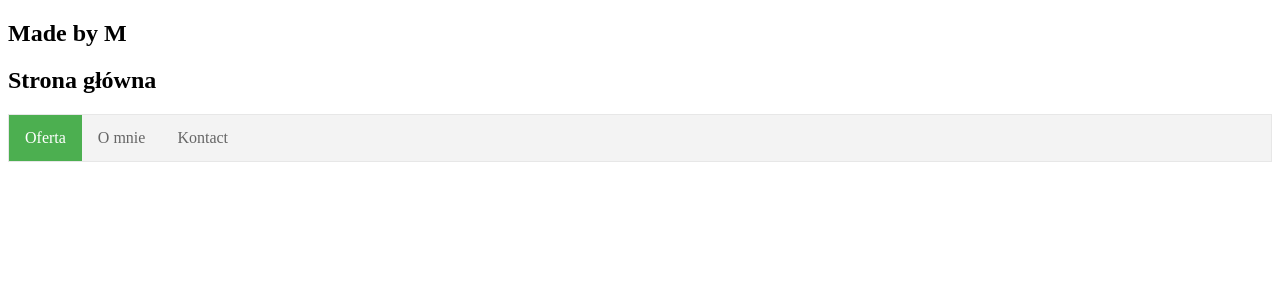
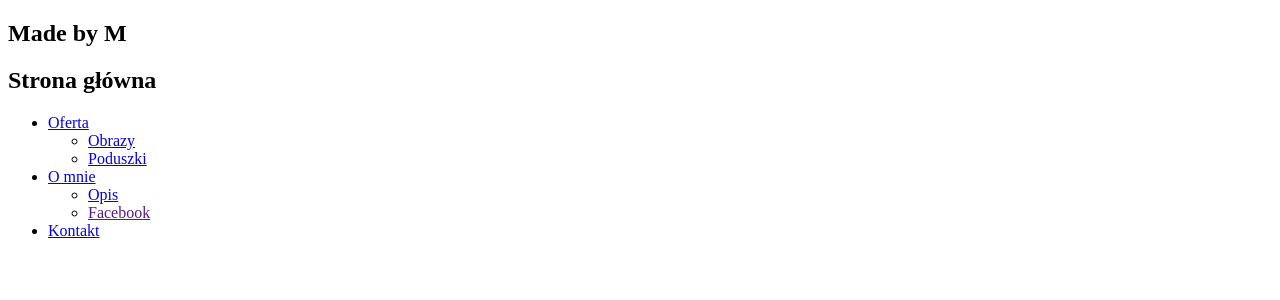
Before and after one commit to RobertPodgajny/Final_project, a Django app: page /main_page/ in a window 1280 px wide. Shown: the top 300 px of the page. Run offline with Django 3.2, Linux system fonts and the light colour scheme.

Commit message:
Add templates, structure of page

```diff
--- a/handicraft_shop/handicraft_shop/urls.py
+++ b/handicraft_shop/handicraft_shop/urls.py
@@ -18,14 +18,18 @@ from django.conf.urls import url
 from django.conf.urls.static import static
 from django.contrib import admin
 
-from shop_app.views import StartView, MainView, OfferView, PicturesOfferView, CushionsOfferView
+from shop_app.views import StartView, MainView, OfferView, PicturesOfferView, CushionsOfferView, AboutView, \
+    AboutDescriptionView, ContactView
 
 urlpatterns = [
     url(r'^admin/', admin.site.urls),
     url(r'^$', StartView.as_view(), name='start'),
     url(r'^main_page/$', MainView.as_view(), name='main'),
     url(r'^offer/$', OfferView.as_view(), name='offer'),
-    url(r'^offer/pictures/$', PicturesOfferView, name='pictures'),
-    url(r'^offer/cushions/$', CushionsOfferView, name='cushions'),
+    url(r'^offer/pictures/$', PicturesOfferView.as_view(), name='pictures'),
+    url(r'^offer/cushions/$', CushionsOfferView.as_view(), name='cushions'),
+    url(r'^about/$', AboutView.as_view(), name='about'),
+    url(r'^about/description/$', AboutDescriptionView.as_view(), name='desc'),
+    url(r'^contact/$', ContactView.as_view(), name='contact'),
 
 ] + static(settings.MEDIA_URL, document_root=settings.MEDIA_ROOT)
--- /dev/null
+++ b/handicraft_shop/shop_app/templates/about.html
@@ -0,0 +1,5 @@
+{% extends "main_page.html" %}
+{% block content %}
+<a href="{% url 'desc' %}">Opis</a><br>
+<a href="">Facebook</a>
+{% endblock %}
--- /dev/null
+++ b/handicraft_shop/shop_app/templates/about_desc.html
@@ -0,0 +1,4 @@
+{% extends "main_page.html" %}
+{% block content %}
+<h3>O mnie:</h3>
+{% endblock %}
--- a/handicraft_shop/shop_app/templates/main_page.html
+++ b/handicraft_shop/shop_app/templates/main_page.html
@@ -4,35 +4,8 @@
     <meta charset="UTF-8">
     <title>Made by M</title>
     <style>
-ul {
-    list-style-type: none;
-    margin: 0;
-    padding: 0;
-    overflow: hidden;
-    border: 1px solid #e7e7e7;
-    background-color: #f3f3f3;
-}
 
-li {
-    float: left;
-}
 
-li a {
-    display: block;
-    color: #666;
-    text-align: center;
-    padding: 14px 16px;
-    text-decoration: none;
-}
-
-li a:hover:not(.active) {
-    background-color: #ddd;
-}
-
-li a.active {
-    color: white;
-    background-color: #4CAF50;
-}
     </style>
 </head>
 <body>
@@ -40,10 +13,25 @@ li a.active {
 {% block content %}
 <h2>Strona główna</h2>
 <ul>
-  <li><a class="active" href="">Oferta</a></li>
-  <li><a href="">O mnie</a></li>
-  <li><a href="">Kontact</a></li>
+  <li><a href="{% url 'offer'%}">Oferta</a>
+    <ul>
+        <li><a href="{% url 'pictures' %}">Obrazy</a></li>
+        <li><a href="{% url 'cushions' %}">Poduszki</a></li>
+    </ul>
+  </li>
+  <li><a href="{% url 'about' %}">O mnie</a>
+    <ul>
+        <li><a href="{% url 'desc' %}">Opis</a></li>
+        <li><a href="">Facebook</a></li>
+    </ul>
+  </li>
+  <li><a href="{% url 'contact' %}">Kontakt</a></li>
 </ul>
+
 {% endblock %}
+
+<!--{% block footer %}-->
+<!--Stopka-->
+<!--{% endblock %}-->
 </body>
 </html>
--- a/handicraft_shop/shop_app/templates/offer.html
+++ b/handicraft_shop/shop_app/templates/offer.html
@@ -1,5 +1,5 @@
 {% extends "main_page.html" %}
 {%block content %}
-<a href="">Obrazy</a><br>
-<a href="">Poduszki</a>
+<a href="{% url 'pictures' %}">Obrazy</a><br>
+<a href="{% url 'cushions' %}">Poduszki</a>
 {% endblock %}
--- a/handicraft_shop/shop_app/templates/pictures_offer.html
+++ b/handicraft_shop/shop_app/templates/pictures_offer.html
@@ -3,7 +3,7 @@
 <h2>Obrazy:</h2>
 {% for picture in pictures %}
 
-{{ picture.image }}
+{{ picture }}
 
 {% endfor %}
 {% endblock %}
--- a/handicraft_shop/shop_app/views.py
+++ b/handicraft_shop/shop_app/views.py
@@ -42,3 +42,21 @@
         return render(request,
                       template_name='cushions_offer.html',
                       context=ctx)
+
+
+class AboutView(View):
+    def get(self, request):
+        return render(request,
+                      template_name='about.html')
+
+
+class AboutDescriptionView(View):
+    def get(self, request):
+        return render(request,
+                      template_name='about_desc.html')
+
+
+class ContactView(View):
+    def get(self, request):
+        return render(request,
+                      template_name='contact.html')
```
Also changed, not shown: handicraft_shop/shop_app/templates/contact.html (added, +9 -0 lines), handicraft_shop/shop_app/templates/cushions_offer.html (line endings or trailing spaces).
